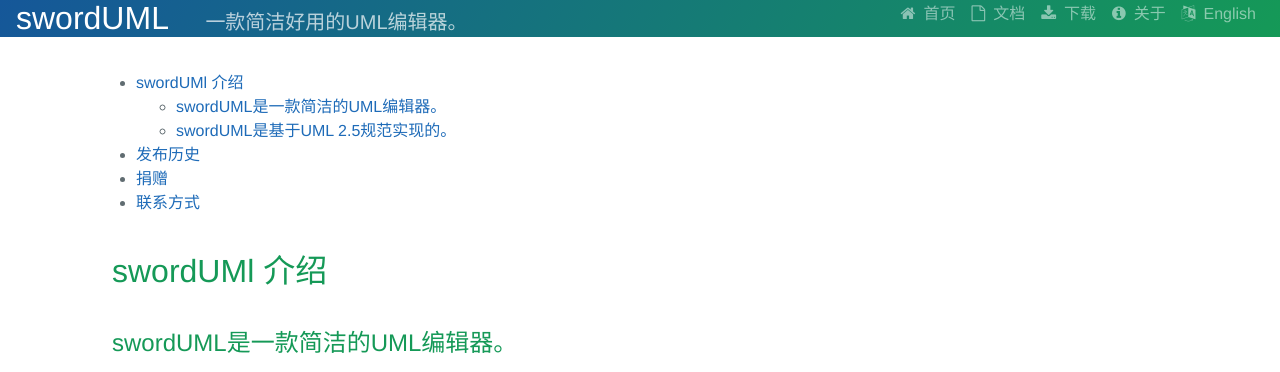
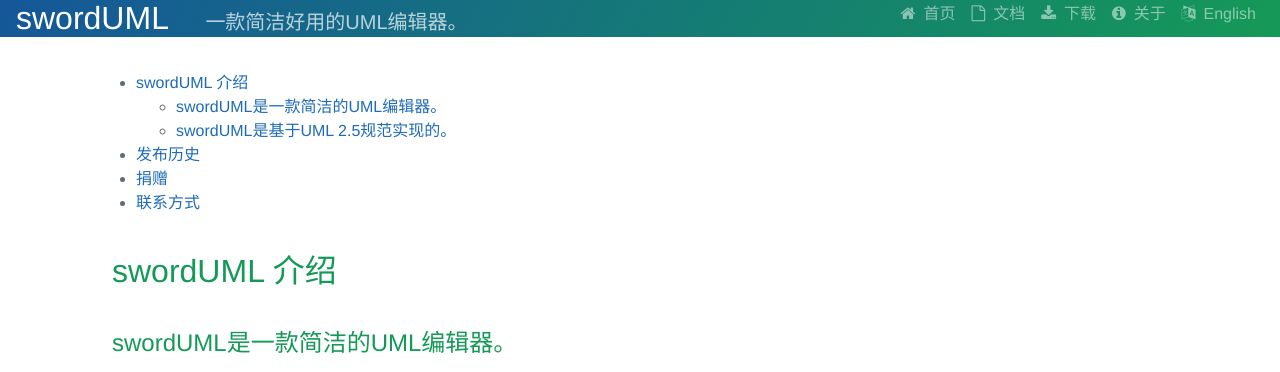
Before and after one commit to zcatt/zcatt.github.io, a Jekyll site: the page built from index_cn.md, in a window 1280 px wide and 900 px high. Shown: the top 372 px of the window. Built offline with Jekyll 4.4.1, drawn with Linux system fonts in a browser that asks for light colours; emoji names are drawn with the system emoji font; our own code applies the rules of GitHub Pages for plain Markdown files; comment, search, counter and statistics services are not loaded; some of the changed text lies outside the part shown.

```diff
--- a/_config.yml
+++ b/_config.yml
@@ -35,7 +35,7 @@ zhihu_username:
 linkedIn_username:
 dribbble_username:
 
-my_last_edit_date: 2019Dec29
+my_last_edit_date: 2019Dec31
 # Build settings
 #theme: jekyll-theme-cayman
 plugins:
--- a/_includes/head.html
+++ b/_includes/head.html
@@ -5,6 +5,7 @@
 
     <title>{% if page.title %}{{ page.title | escape }}{% else %}{{ site.title | escape }}{% endif %}</title>
     <meta name="description" content="{% if page.excerpt %}{{ page.excerpt | strip_html | strip_newlines | truncate: 160 }}{% else %}{{ site.description }}{% endif %}">
+    <meta name="keywords" content="swordUML,SwordUML,UML,editor">
 
     <link rel="shortcut icon" href="/favicon.png?" sizes="16x16" type="image/png">
     <link rel="icon" href="/favicon.png?" sizes="16x16" type="image/png">
--- a/index_cn.md
+++ b/index_cn.md
@@ -8,7 +8,7 @@ title: swordUML
 {:toc}
 
 
-# swordUMl 介绍
+# swordUML 介绍
 
 ## swordUML是一款简洁的UML编辑器。
 
```
